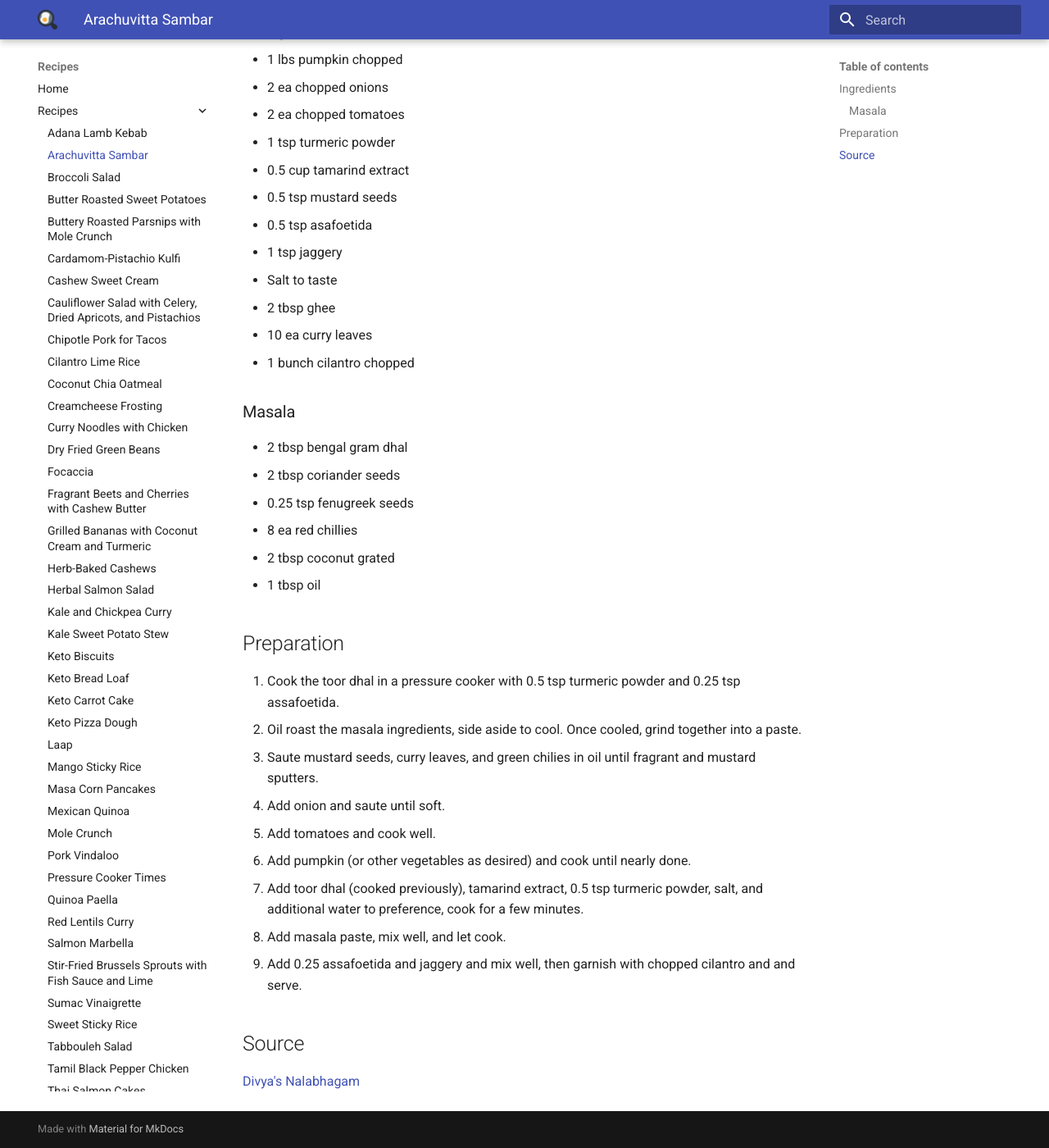
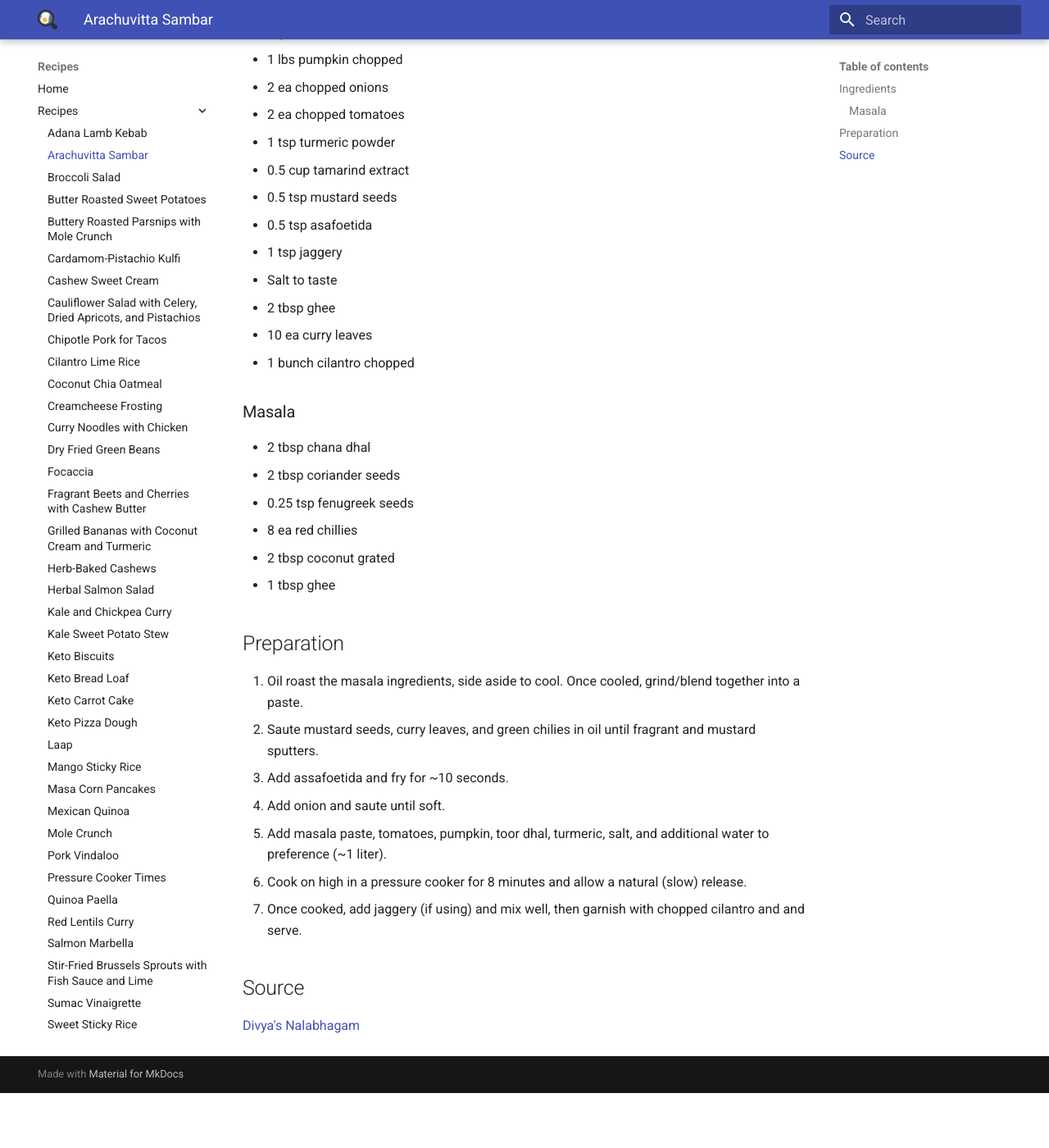
Before and after one commit to konnerhorton/recipes, an MkDocs documentation site: the page built from docs/recipes/arachuvita-sambar.md, in a window 1280 px wide and 1400 px high, scrolled down 278 px. Shown: the whole window at 82% size. Built offline with MkDocs 1.6.1 and Material for MkDocs 9.7.7, drawn with Linux system fonts in a browser that asks for light colours; after the commit the page ends 1611 px from its top, so only the background shows below that.

Commit message:
Update arachuvita-sambar.md

```diff
--- a/docs/recipes/arachuvita-sambar.md
+++ b/docs/recipes/arachuvita-sambar.md
@@ -24,24 +24,22 @@ tags:
 
 ### Masala
 
-- 2 tbsp bengal gram dhal
+- 2 tbsp chana dhal
 - 2 tbsp coriander seeds
 - 0.25 tsp fenugreek seeds
 - 8 ea red chillies
 - 2 tbsp coconut grated
-- 1 tbsp oil
+- 1 tbsp ghee
 
 ## Preparation
 
-1. Cook the toor dhal in a pressure cooker with 0.5 tsp turmeric powder and 0.25 tsp assafoetida.
-2. Oil roast the masala ingredients, side aside to cool. Once cooled, grind together into a paste.
-3. Saute mustard seeds, curry leaves, and green chilies in oil until fragrant and mustard sputters.
+1. Oil roast the masala ingredients, side aside to cool. Once cooled, grind/blend together into a paste.
+2. Saute mustard seeds, curry leaves, and green chilies in oil until fragrant and mustard sputters.
+3. Add assafoetida and fry for ~10 seconds.
 4. Add onion and saute until soft.
-5. Add tomatoes and cook well.
-6. Add pumpkin (or other vegetables as desired) and cook until nearly done.
-7. Add toor dhal (cooked previously), tamarind extract, 0.5 tsp turmeric powder, salt, and additional water to preference, cook for a few minutes.
-8. Add masala paste, mix well, and let cook.
-9. Add 0.25 assafoetida and jaggery and mix well, then garnish with chopped cilantro and and serve.
+5. Add masala paste, tomatoes, pumpkin, toor dhal, turmeric, salt, and additional water to preference (~1 liter).
+6. Cook on high in a pressure cooker for 8 minutes and allow a natural (slow) release.
+7. Once cooked, add jaggery (if using) and mix well, then garnish with chopped cilantro and and serve.
 
 ## Source
 
```
